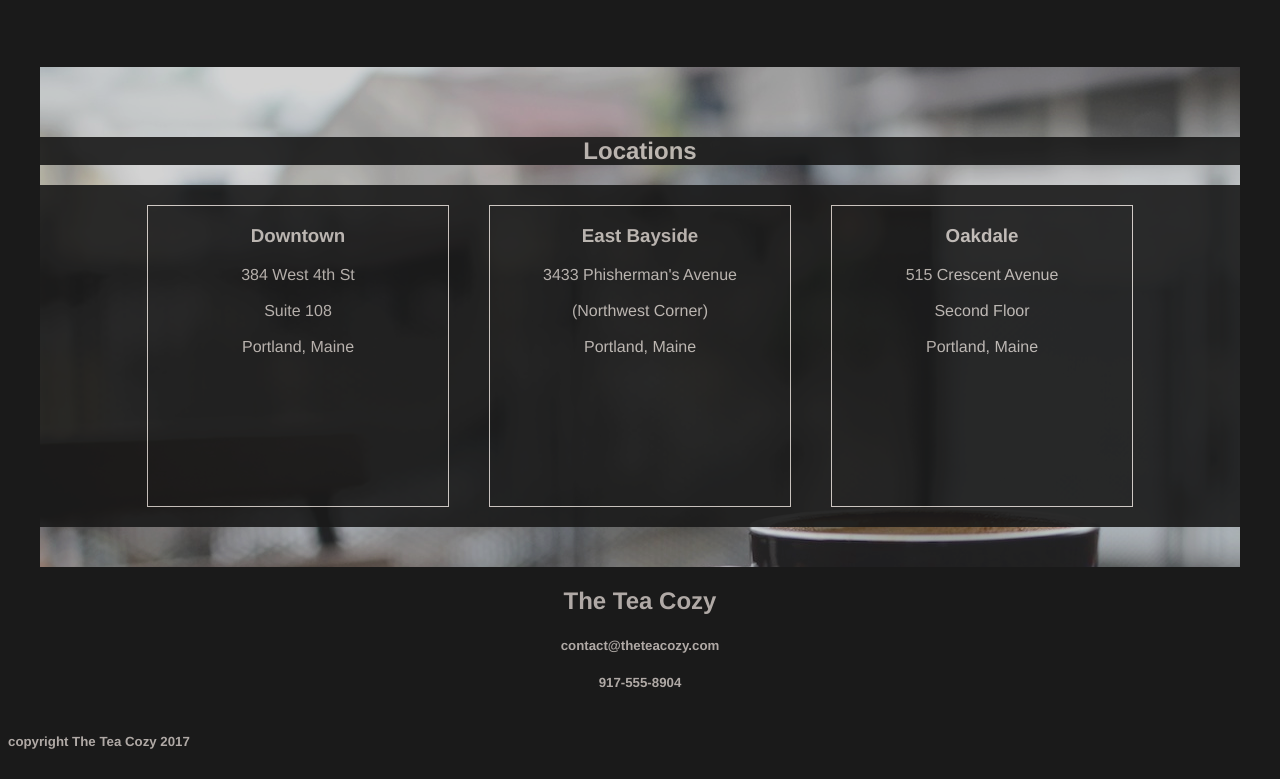
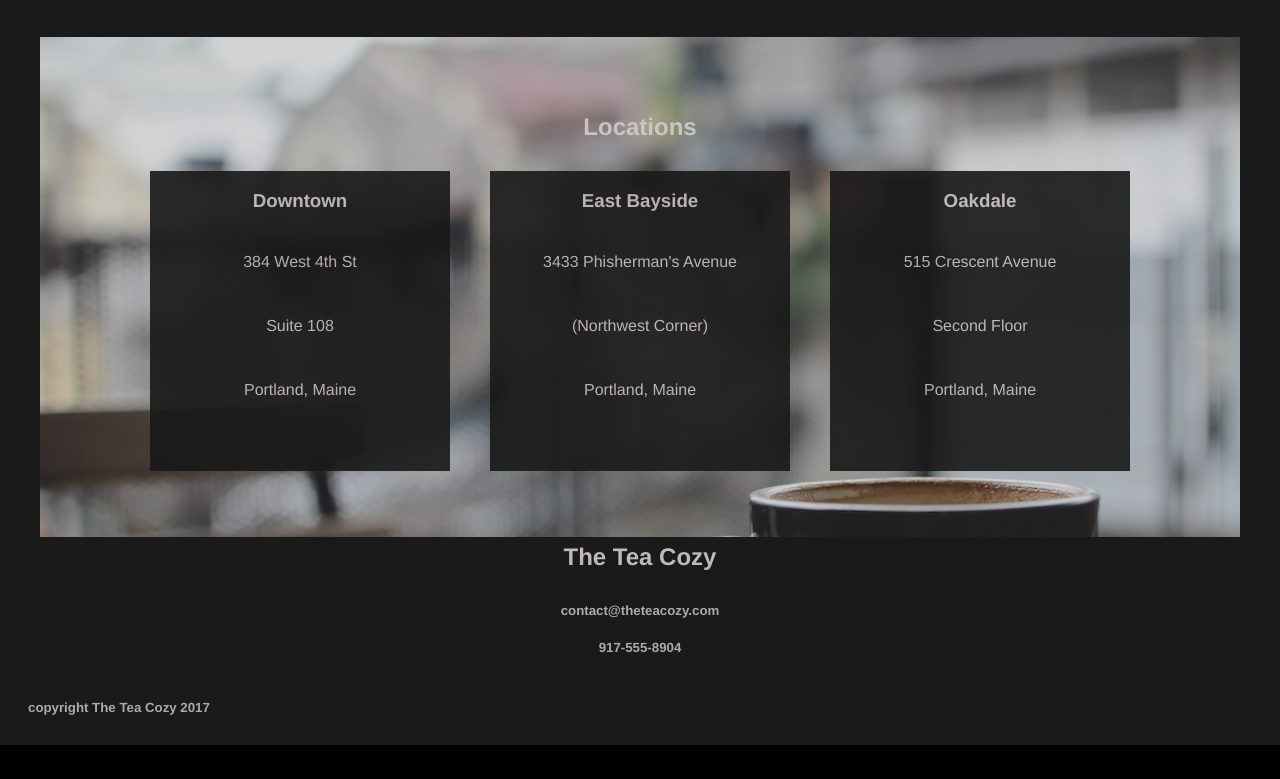
Before and after one commit to elainaprice/Tea-Cozy, a plain HTML site: page index.html in a window 1280 px wide. Shown: the part 1442-2221 px from the top of the page. After the commit the page ends 2187 px from the top, so only its background shows below. Drawn offline with Linux system fonts and the light colour scheme.

Commit message:
Fixed location box formatting

```diff
--- a/Resources/style.css
+++ b/Resources/style.css
@@ -3,11 +3,14 @@
   color: seashell;
   opacity: 0.9;
   text-align: center;
+}
+
+/*body*/
+body {
   background-color: black;
 }
 
-/*header*/
-
+/*header alignment and formatting*/
 header {
   display: flex;
   align-items: center;
@@ -28,7 +31,7 @@ header {
   flex-grow: 1;
 }
 
-/*Logo image in header format*/
+/*Logo image in header formatting*/
 .logo img {
   height: 50px;
 }
@@ -39,7 +42,7 @@ nav span {
   padding: 20px 10px;
 }
 
-/*Navigation Bar format*/
+/*Navigation Bar formatting*/
 span a {
   color: seashell;
 }
@@ -58,20 +61,24 @@ span a {
   background-color: black;
 }
 
-/*Main content image alignment & format*/
+/*Main content image alignment & formatting*/
 .image-content {
   display: flex;
   justify-content: center;
   flex-direction: column;
-  background-image: url(https://s3.amazonaws.com/codecademy-content/courses/freelance-1/unit-4/img-mission-background.jpg);
+  background-image: url("images/img-mission-background.jpg");
   height: 700px;
   width: 1200px;
-  z-index: -1;
 }
 
-.mission-bar {
+/*Main content mission bar alignment & formatting*/
+.mission-bar, h2, h4 {
   margin: auto;
   width: 100%;
+  background-color: black;
+  padding-top: 6px;
+  padding-bottom: 10px;
+  opacity: 1;
 }
 
 /*Main content2*/
@@ -80,7 +87,7 @@ span a {
   justify-content: center;
 }
 
-/*Tea of the Month - Sizing Characteristics, Padding*/
+/*Tea of the Month formatting*/
 .tea-otm {
   padding-top: 70px;
   width: 1000px;
@@ -94,7 +101,7 @@ span a {
   flex-wrap: wrap;
 }
 
-/*Sizing of Tea Elements*/
+/*Tea Elements formatting*/
 .tea-item img {
   height: 200px;
   width: 300px;
@@ -116,25 +123,31 @@ span a {
   opacity: 1;
 }
 
-/*Properties of Location Title*/
-.locations-title {
+/*Location Title Alignment*/
+.locations-title h2 {
   margin-top: 70px;
-
+  background-color: transparent;
 }
 
-/*Location Boxes Container - Alignment*/
+/*Location Boxes Container Alignment*/
 .location-boxes-container {
   display: flex;
   justify-content: center;
 }
 
-/*Location Box Items Format*/
+/*Location Box Items Formatting*/
 .location-box-item {
   height: 300px;
   width: 300px;
   margin: 20px;
   opacity: 1;
-  border: 1px solid seashell;
+  background-color: black;
+}
+
+/*Location Box Span Formatting*/
+.location-span {
+  display: block;
+  line-height: 400%;
 }
 
 /*Copyright Container*/
@@ -142,4 +155,5 @@ span a {
   display: flex;
   justify-content: flex-start;
   text-align: left;
+  padding-left: 20px;
 }
--- a/index.html
+++ b/index.html
@@ -29,7 +29,7 @@
           </div>
 <!--End Mission Bar-->
         </div>
-<!--End Mission Image-->
+<!--End Image-content-->
       </div>
 <!--End Mission-container-->
     </div>
@@ -106,27 +106,27 @@
           <!-- Start Downtown -->
           <div class="location-box-item">
             <h3>Downtown</h3>
-            <span>384 West 4th St</span> <br/><br/>
-            <span>Suite 108</span> <br/><br/>
-            <span>Portland, Maine</span>
+            <span class="location-span">384 West 4th St</span>
+            <span class="location-span">Suite 108</span>
+            <span class="location-span">Portland, Maine</span>
           </div>
           <!-- End Downtown -->
 
           <!-- Start East Bayside -->
           <div class="location-box-item">
             <h3>East Bayside</h3>
-            <span>3433 Phisherman's Avenue</span> <br/><br/>
-            <span>(Northwest Corner)</span> <br/><br/>
-            <span>Portland, Maine</span>
+            <span class="location-span">3433 Phisherman's Avenue</span>
+            <span class="location-span">(Northwest Corner)</span>
+            <span class="location-span">Portland, Maine</span>
           </div>
           <!-- End East Bayside -->
 
           <!-- Start Oakdale -->
           <div class="location-box-item">
             <h3>Oakdale</h3>
-            <span> 515 Crescent Avenue</span> <br/><br/>
-            <span>Second Floor</span> <br/><br/>
-            <span>Portland, Maine</span>
+            <span class="location-span"> 515 Crescent Avenue</span>
+            <span class="location-span">Second Floor</span>
+            <span class="location-span">Portland, Maine</span>
           </div>
           <!-- End Oakdale -->
         </div>
```
